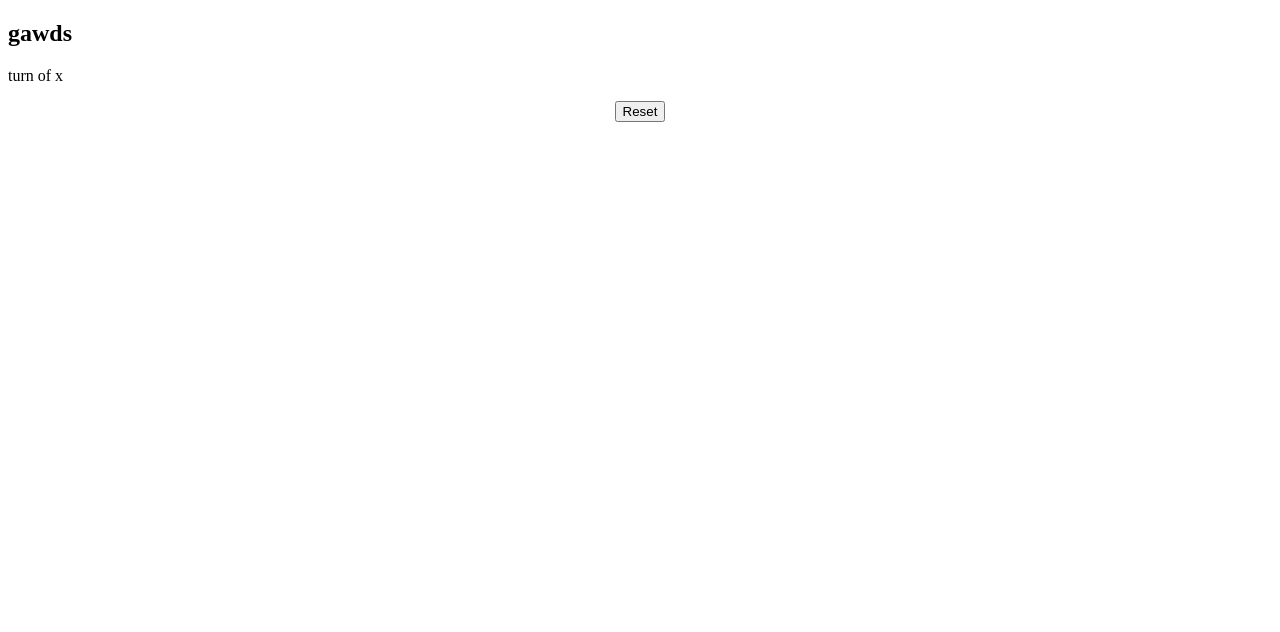
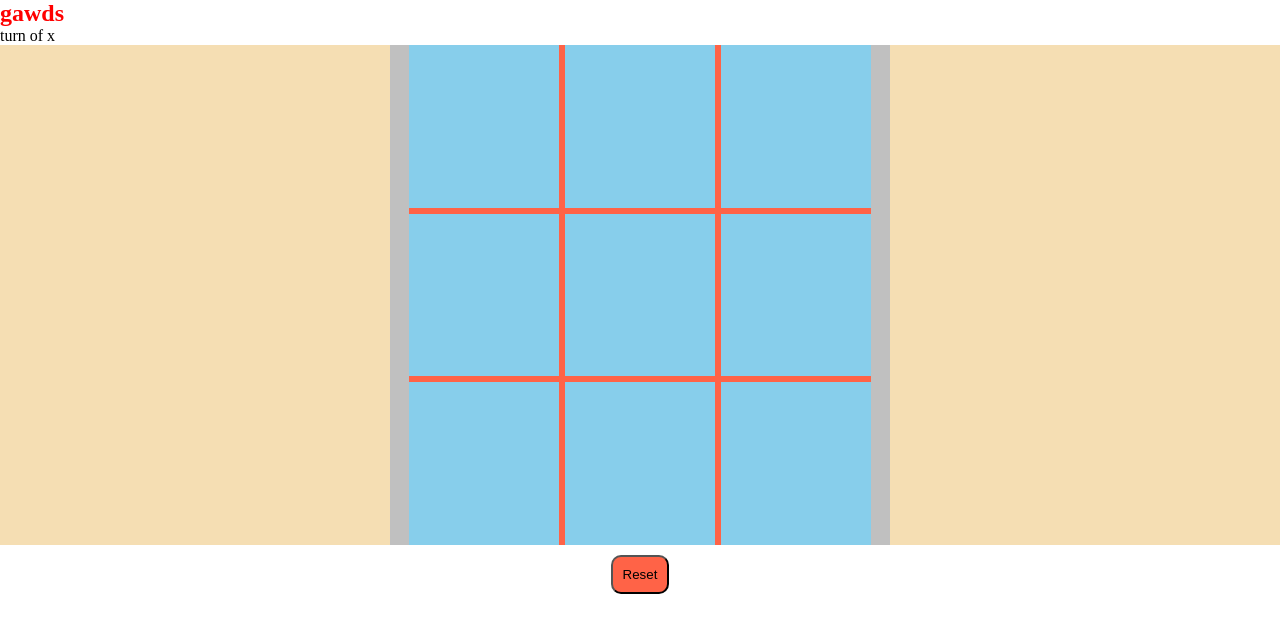
Before and after one commit to zews78/tic-tac-toe-1.0, a plain HTML site: page index.html in a window 1280 px wide. Drawn offline with Linux system fonts and the light colour scheme.

Commit message:
Update style.css

```diff
--- a/style.css
+++ b/style.css
@@ -1,141 +1,69 @@
-
-
-let sign = "x";
-var sel= document.getElementById("select");
-sel.innerHTML=" turn of " + sign;
-
-function printx(num){
-    var pos = document.getElementById('q'+num);
-    // console.log(pos);
-    // console.log(num);
-    // console.log(sign);
-    if(pos.innerText==""){
-        pos.innerHTML= sign;
-        checksign();
-        //data();
-        winner();
-
-    }
+*{
+    margin: 0;
+    padding:0;
+}
+h2{
+    color:red;
+    text-align:
 }
 
-function checksign(){
-    if(sign=="x"){
-        sign="o";
-    }
-    else if (sign=="o") {
-        sign="x";
-    }
-    var sel= document.getElementById("select");
-    sel.innerHTML=" turn of " + sign;
-    // else{
-    //     continue;
-    // }
+#btn{
+    padding:10px;
+    margin:10px;
+    background-color: tomato;
+    border-radius: 10px;
 }
-
-function mat(n){
-    var pos1= document.getElementById('q'+n);
-
-    return pos1.innerHTML;
+.game{
+    width: 100%;
+    height: auto;
+    background-color: wheat;
+    display: flex;
+    flex-wrap: wrap;
+    justify-content: center;
 
 }
 
-
-function cond(a,b,c,m){
-    if(mat(a)==m && mat(b)==m && mat(c)==m){
-        return true;
+.board{
+    width: 500px;
+    height:500px;
+    background-color: silver;
+    display: flex;
+    flex-wrap: wrap;
+    justify-content: center;
+}
+    @media only screen and (max-width: 500px) {
+        .board{
+            width:250px;
+            height: 250px;
+        }
     }
-    else return false;
+#q0,#q3,#q6{
+    border-left: none;
+}
+#q2,#q5,#q8{
+    border-right: none;
+}
+#q0,#q1,#q2{
+    border-top: none;
+}
+#q6,#q7,#q8{
+    border-bottom: none;
 }
 
-function winner(){
-    if(cond(0,1,2,'x') || cond(3,4,5,'x') ||cond(6,7,8,'x') || cond(1,4,7,'x') || cond(0,3,6,'x') || cond(2,5,8,'x') || cond(0,4,8,'x') || cond(6,4,2,'x')){
-        alert("x won");
-        console.log("x won");
-        reset();
-    }
-
-    else if(cond(0,1,2,'o') || cond(3,4,5,'o') ||cond(6,7,8,'o') || cond(1,4,7,'o') || cond(0,3,6,'o') || cond(2,5,8,'o') || cond(0,4,8,'o') || cond(6,4,2,'o')){
-        alert("o won");
-        console.log("o won");
-        reset();
-    }
-    else{
-        for(var i=0;i<=8;i++){
-            if(mat(i)!=""){
-                if(i==8){
-                    console.log(i,"match draw");
-                    alert("match draw!!");
-                    reset();
-                }
-            }
-            else
-            break;
-        }
-    }
+.square:hover{
+    background-color: yellowgreen;
 }
 
 
-
-function reset(){
-    for(var i=0; i<=8; i++){
-        document.getElementById("q"+i).innerHTML="";
-    }
+.square{
+    background-color: skyblue;
+    width:30%;
+    height:auto;
+    border-color: tomato;
+    border-style:solid;
+    text-align: center;
+    text-decoration: none;
+    cursor: pointer;
+    /* line-height: 125px; */
+    /* font-size: 70px; */
 }
-
-
-
-function c(){
-    return false;
-}
-
-
-// function cond(arr[i][j],m){
-//     if(arr[0][0]==)
-// }
-
-// function winner(){
-//     if(arr[0][0])
-// }
-
-
-function data(){
-    var k=0;
-    var arr=[
-        [],[],[]
-    ];
-    for(var i=0; i<=2; i++){
-        for(var j=0; j<=2; j++){
-            arr[i][j]= mat(k);
-            console.log(i,j,mat(k));
-            k++;
-        }
-    }
-}
-
-
-
-// function data1(){
-//     for(var i=0; i<=8; i++){
-//         console.log(mat(i),i);
-//     }
-// }
-
-
-
-
-
-// onmouseover=do();
-// function do{
-//     document.getElementById('q0').innerHTML="c";
-// }
-
-// if(mat(0)=="x"){
-//     console.log("you nailed it bro");
-//     alert("you nailed it");
-// }
-
-
-
-
-// var check = document.getElementById('q1');
-// onclick = "var.innerHTML='a'";
```
